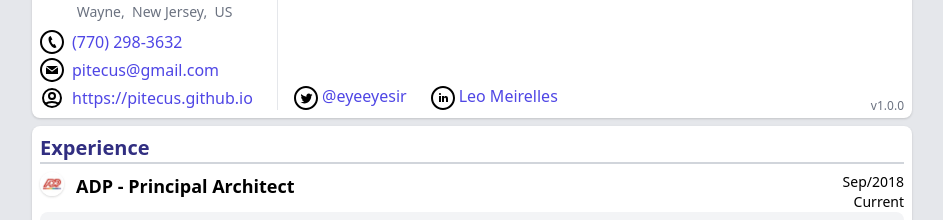
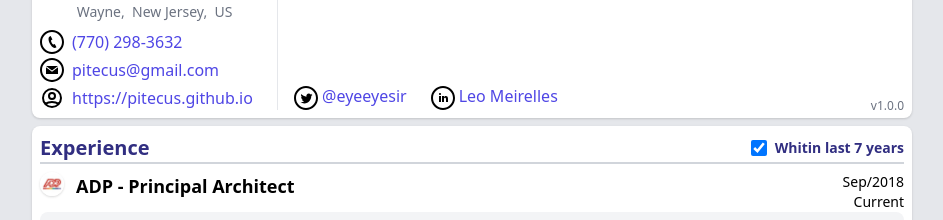
Before and after one commit to pitecus/resume-react, a React (Create React App) app: page /#/resume in a window 1280 px wide. Shown: the part 360-580 px from the top of the page, without its empty margins (168-1111 px from the left). Built offline with nearby package versions, Linux system fonts and the light colour scheme.

Commit message:
feat: filter work experience on screen

```diff
--- a/src/resume/Resume.tsx
+++ b/src/resume/Resume.tsx
@@ -4,11 +4,13 @@ import IProfile from "./profile.interface";
 import IPublication from "./publication.interface";
 import IRelease from "./release.interface";
 import IResume from "./resume.interface";
+import IWork from './work.interface';
 import Language from './Language';
 import Profile from "./Profile";
 import Publication from "./Publication";
 import React from "react";
 import Skill from "./Skill";
+import dayjs from 'dayjs';
 
 /**
  * Resume component.
@@ -17,11 +19,23 @@ class Resume extends React.Component<
   {},
   {
     error: null,
+    isExperienceFiltered: 'true' | 'false',
     isLoaded: boolean,
     release: IRelease | null,
     resume: IResume | null
   }
 > {
+
+  /**
+   * List of filtered work experience.
+   */
+  public filteredExperience?: IWork[];
+
+  /**
+   * The filtered date.
+   */
+  private readonly filterDate: string;
+
   /**
    * Constructor for the component.
    * @param props properties.
@@ -30,10 +44,19 @@ class Resume extends React.Component<
     super(props);
     this.state = {
       error: null,
+      isExperienceFiltered: 'true',
       isLoaded: false,
       release: null,
       resume: null
     };
+
+    // Set the filter date.
+    this.filterDate = dayjs()
+      .subtract(7, 'year')
+      .format('YYYY-MM-DD');
+
+    // Bind events.
+    this.handleFilterExperience = this.handleFilterExperience.bind(this);
   }
 
   /**
@@ -47,10 +70,14 @@ class Resume extends React.Component<
       // Process the result.
       .then(
         (result: IResume) => {
+          // Set the state.
           this.setState({
             isLoaded: true,
             resume: result
           });
+
+          // Filter the work.
+          this.filterWorkExperience(true);
         },
         (error) => {
           this.setState({
@@ -80,6 +107,26 @@ class Resume extends React.Component<
       );
   }
 
+  /**
+   * Handle the filtering the work experience.
+   */
+  public handleFilterExperience(): void {
+    // Check if filter is needed.
+    const shouldFilter: boolean = this.state.isExperienceFiltered === 'false';
+
+    // Switch the state value.
+    this.setState({
+      isExperienceFiltered: shouldFilter ? 'true' : 'false'
+    });
+
+    // Filter.
+    this.filterWorkExperience(shouldFilter);
+  }
+
+  /**
+   * Renders the component.
+   * @returns the html component.
+   */
   public render(): JSX.Element {
     const { release, resume } = this.state;
     return <>
@@ -198,21 +245,22 @@ class Resume extends React.Component<
           <main className="flex-grow place-self-stretch">
             {/* Professional Experience */}
             {
-              resume.work !== null &&
+              this.filteredExperience != null &&
               <div className="rounded-lg bg-white shadow p-2 mb-2 print:shadow-none">
                 <h2 className="border-b-2 border-gray-300 font-bold text-xl text-indigo-900 flex justify-between">
                   {/* Section title */}
                   <span>Experience</span>
-                  {/* <label className="flex items-center text-sm print:hidden">
+                  <label className="flex items-center text-sm print:hidden">
                     <input type="checkbox"
-                      [ngModel]="isWorkFiltered"
-                      (click)="filterWork()"
-                      className="form-checkbox h-4 w-4 text-indigo-500">
+                      value={this.state.isExperienceFiltered}
+                      checked={this.state.isExperienceFiltered === 'true'}
+                      onChange={this.handleFilterExperience}
+                      className="form-checkbox h-4 w-4 text-indigo-500" />
                     <span className="ml-2">Whitin last 7 years</span>
-                  </label> */}
+                  </label>
                 </h2>
                 {
-                  resume.work.map((work) =>
+                  this.filteredExperience.map((work) =>
                     <Experience work={work} key={work.startDate} />)
                 }
               </div>
@@ -311,6 +359,22 @@ class Resume extends React.Component<
       }
     </>;
   };
+
+  /**
+   * Filter the work experience.
+   * @param shouldFilter If should perform filter
+   */
+  private filterWorkExperience(shouldFilter: boolean): void {
+    // Filter.
+    if (shouldFilter) {
+      this.filteredExperience = this.state.resume?.work
+        .filter((work) => work.endDate > this.filterDate);
+      return;
+    }
+
+    // No filter.
+    this.filteredExperience = this.state.resume?.work;
+  }
 };
 
 /**
```
